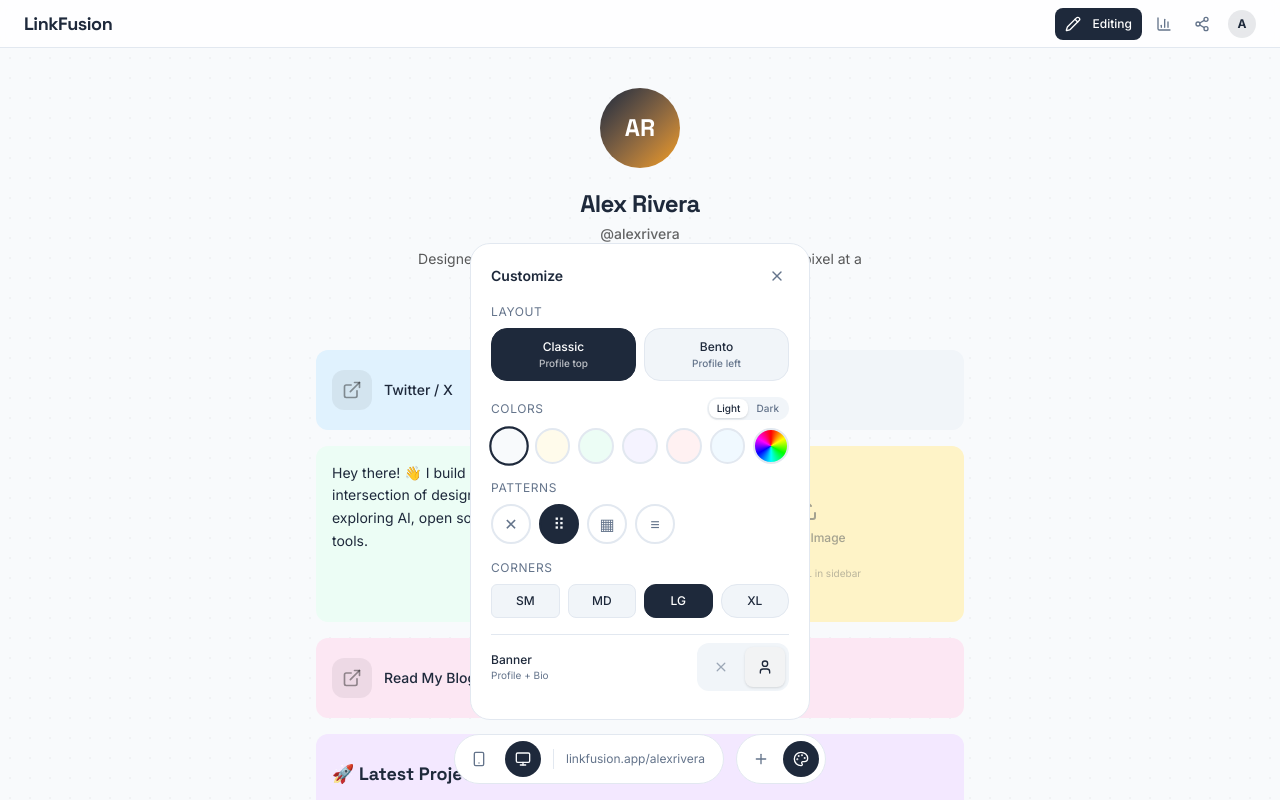
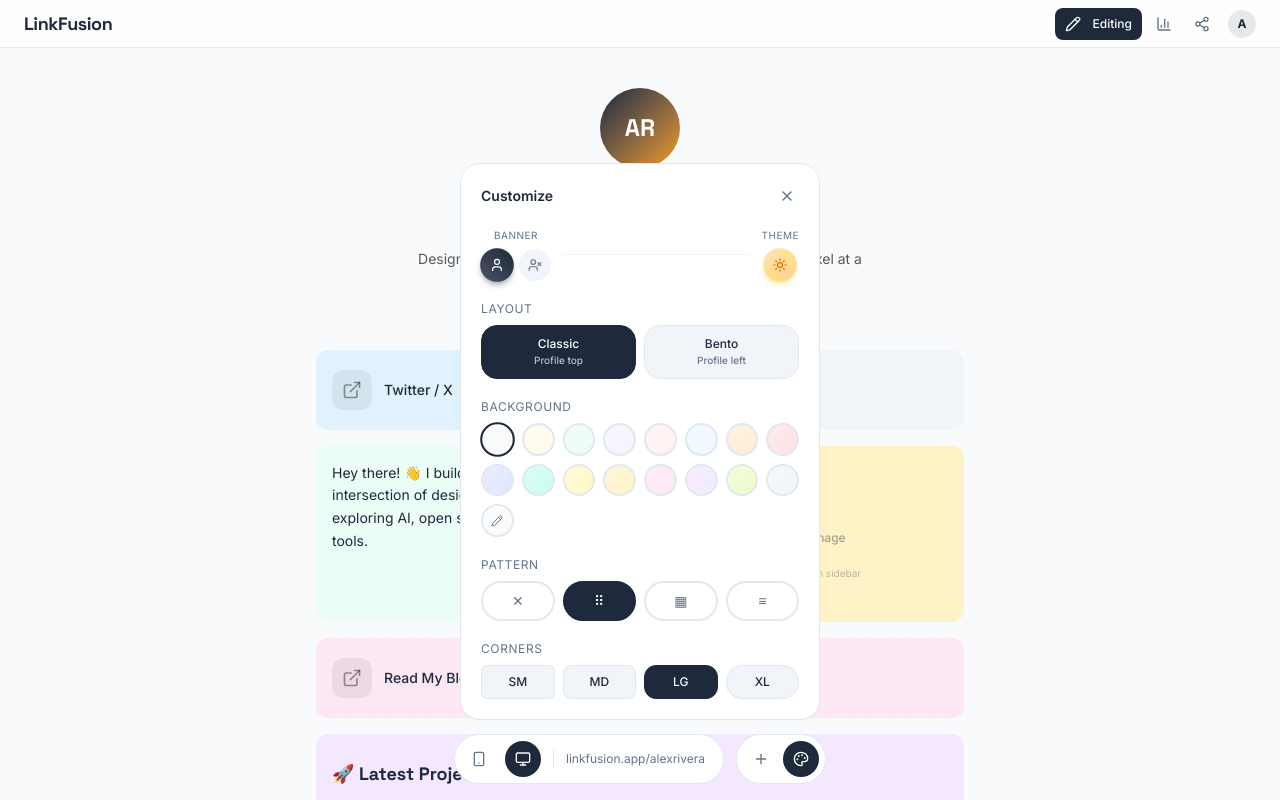
Before and after one commit to techfusionid/linkfusion, a Next.js app: page /editor in a window 1280 px wide. Both pictures are taken after a click on the button 801 px from the left and 759 px from the top of the page. Shown: the top 800 px of the page. Built offline with nearby package versions, Linux system fonts and the light colour scheme.

Commit message:
add color pallete presets for light/dark mode

```diff
--- a/components/editor/BottomToolbar.tsx
+++ b/components/editor/BottomToolbar.tsx
@@ -3,7 +3,7 @@
 import { useState, useRef } from 'react';
 import { useEditor, BlockType, LayoutPreset } from '@/app/editor/context';
 import {
-  Smartphone, Monitor, Palette, Plus, Link2, Type, ImagePlus, Heading1, X, User,
+  Smartphone, Monitor, Palette, Plus, Link2, Type, ImagePlus, Heading1, X, User, UserX, Sun, Moon, Pencil,
 } from 'lucide-react';
 
 const BG_PRESETS_LIGHT = [
@@ -13,15 +13,35 @@ const BG_PRESETS_LIGHT = [
   { label: 'Lavender', value: '#f5f3ff' },
   { label: 'Rose', value: '#fff1f2' },
   { label: 'Sky', value: '#f0f9ff' },
+  { label: 'Peach', value: '#ffedd5' },
+  { label: 'Coral', value: '#fee2e2' },
+  { label: 'Indigo', value: '#e0e7ff' },
+  { label: 'Teal', value: '#ccfbf1' },
+  { label: 'Yellow', value: '#fef9c3' },
+  { label: 'Amber', value: '#fef3c7' },
+  { label: 'Pink', value: '#fce7f3' },
+  { label: 'Purple', value: '#f3e8ff' },
+  { label: 'Lime', value: '#ecfccb' },
+  { label: 'Gray', value: '#f1f5f9' },
 ];
 
 const BG_PRESETS_DARK = [
   { label: 'Charcoal', value: '#1a1a2e' },
   { label: 'Navy', value: '#0f172a' },
   { label: 'Slate', value: '#1e293b' },
-  { label: 'Ink', value: '#171717' },
+  { label: 'Ink', value: '#0a0a0a' },
   { label: 'Deep Purple', value: '#1e1b2e' },
   { label: 'Forest', value: '#0f1f1a' },
+  { label: 'Maroon', value: '#1c1917' },
+  { label: 'Midnight', value: '#020617' },
+  { label: 'Zinc', value: '#18181b' },
+  { label: 'Stone', value: '#292524' },
+  { label: 'Neutral', value: '#171717' },
+  { label: 'Crimson', value: '#271c19' },
+  { label: 'Violet', value: '#1e1b4e' },
+  { label: 'Fuchsia', value: '#2a1a2e' },
+  { label: 'Emerald', value: '#022c22' },
+  { label: 'Cyan', value: '#083344' },
 ];
 
 const PATTERNS: Array<{ value: 'none' | 'dots' | 'grid' | 'lines'; label: string }> = [
@@ -41,30 +61,101 @@ const ADD_BLOCK_OPTIONS: { type: BlockType; icon: typeof Plus; label: string }[]
 export default function BottomToolbar() {
   const {
     previewMode, setPreviewMode,
-    theme, updateTheme, addBlock, profile, layoutPreset, setLayoutPreset, showBanner, setShowBanner,
+    theme, updateTheme, addBlock, profile, layoutPreset, setLayoutPreset, showBanner, setShowBanner, darkMode, setDarkMode,
   } = useEditor();
 
   const [showTheme, setShowTheme] = useState(false);
   const [showAddBlock, setShowAddBlock] = useState(false);
-  const [colorMode, setColorMode] = useState<'light' | 'dark'>('light');
   const colorInputRef = useRef<HTMLInputElement>(null);
 
-  const bgPresets = colorMode === 'light' ? BG_PRESETS_LIGHT : BG_PRESETS_DARK;
+  const bgPresets = darkMode ? BG_PRESETS_DARK : BG_PRESETS_LIGHT;
+  const isCustomColor = !bgPresets.some(p => p.value === theme.bgColor);
 
   return (
     <>
       {/* Theme Popover */}
       {showTheme && (
-        <div className="fixed bottom-20 left-1/2 -translate-x-1/2 z-50 w-[340px] bg-card border rounded-2xl p-5 shadow-elevated animate-in slide-in-from-bottom-2 fade-in duration-200">
-          <div className="flex items-center justify-between mb-4">
+        <div className="fixed bottom-20 left-1/2 -translate-x-1/2 z-50 w-[360px] bg-card border rounded-2xl p-5 shadow-elevated animate-in slide-in-from-bottom-2 fade-in duration-200">
+          <div className="flex items-center justify-between mb-5">
             <span className="text-sm font-semibold text-foreground">Customize</span>
             <button onClick={() => setShowTheme(false)} className="p-1 rounded-md hover:bg-secondary">
               <X className="w-4 h-4 text-muted-foreground" />
             </button>
           </div>
 
+          {/* Top Row: Banner Toggle | Divider | Theme Switcher */}
+          <div className="flex items-center justify-between gap-3 mb-5">
+            {/* Banner Toggle */}
+            <div className="flex flex-col items-center gap-1.5">
+              <span className="text-[10px] text-muted-foreground uppercase tracking-wider">Banner</span>
+              <div className="flex gap-1.5">
+                <button
+                  onClick={() => setShowBanner(true)}
+                  className={`relative w-8 h-8 rounded-full flex items-center justify-center transition-all duration-300 ${
+                    showBanner
+                      ? 'bg-primary text-primary-foreground shadow-md shadow-primary/30 scale-105'
+                      : 'bg-secondary text-muted-foreground hover:bg-secondary/80 hover:scale-105'
+                  }`}
+                  title="Show banner"
+                >
+                  <User className="w-3.5 h-3.5" />
+                  {showBanner && (
+                    <div className="absolute inset-0 rounded-full bg-gradient-to-tr from-white/20 to-transparent" />
+                  )}
+                </button>
+                <button
+                  onClick={() => setShowBanner(false)}
+                  className={`relative w-8 h-8 rounded-full flex items-center justify-center transition-all duration-300 ${
+                    !showBanner
+                      ? 'bg-destructive text-destructive-foreground shadow-md shadow-destructive/30 scale-105'
+                      : 'bg-secondary text-muted-foreground hover:bg-secondary/80 hover:scale-105'
+                  }`}
+                  title="Hide banner"
+                >
+                  <UserX className="w-3.5 h-3.5" />
+                  {!showBanner && (
+                    <div className="absolute inset-0 rounded-full bg-gradient-to-tr from-white/20 to-transparent" />
+                  )}
+                </button>
+              </div>
+            </div>
+
+            {/* Divider */}
+            <div className="flex-1 h-px bg-border/40" />
+
+            {/* Theme Switcher */}
+            <div className="flex flex-col items-center gap-1.5">
+              <span className="text-[10px] text-muted-foreground uppercase tracking-wider">Theme</span>
+              <button
+                onClick={() => setDarkMode(!darkMode)}
+                className={`relative w-8 h-8 rounded-full flex items-center justify-center transition-all duration-500 overflow-hidden shrink-0 ${
+                  darkMode
+                    ? 'bg-slate-900 text-yellow-400 shadow-md shadow-slate-900/50 scale-105'
+                    : 'bg-amber-100 text-amber-600 shadow-md shadow-amber-200/50 scale-105'
+                }`}
+                title={`Switch to ${darkMode ? 'light' : 'dark'} mode`}
+              >
+                {/* Animated background glow */}
+                <div className={`absolute inset-0 transition-opacity duration-500 ${darkMode ? 'opacity-100' : 'opacity-0'}`}>
+                  <div className="absolute inset-0 bg-gradient-to-tr from-indigo-500/30 via-purple-500/30 to-pink-500/30" />
+                </div>
+                <div className={`absolute inset-0 transition-opacity duration-500 ${darkMode ? 'opacity-0' : 'opacity-100'}`}>
+                  <div className="absolute inset-0 bg-gradient-to-tr from-amber-300/50 via-orange-300/50 to-yellow-300/50" />
+                </div>
+
+                {/* Icon */}
+                <div className="relative z-10">
+                  {darkMode ? <Moon className="w-3.5 h-3.5" /> : <Sun className="w-3.5 h-3.5" />}
+                </div>
+
+                {/* Shine effect */}
+                <div className="absolute inset-0 rounded-full bg-gradient-to-br from-white/40 via-transparent to-transparent pointer-events-none" />
+              </button>
+            </div>
+          </div>
+
           {/* Layout Preset */}
-          <div className="mb-4">
+          <div className="mb-5">
             <label className="text-xs text-muted-foreground uppercase tracking-wider mb-2 block">Layout</label>
             <div className="flex gap-2">
               {([
@@ -87,46 +178,35 @@ export default function BottomToolbar() {
             </div>
           </div>
 
-          {/* Colors */}
-          <div className="mb-4">
-            <div className="flex items-center justify-between mb-2">
-              <label className="text-xs text-muted-foreground uppercase tracking-wider">Colors</label>
-              <div className="flex bg-secondary rounded-lg p-0.5">
-                <button
-                  onClick={() => setColorMode('light')}
-                  className={`px-2 py-0.5 text-[10px] rounded-md font-medium transition-colors ${colorMode === 'light' ? 'bg-card text-foreground shadow-sm' : 'text-muted-foreground'}`}
-                >
-                  Light
-                </button>
-                <button
-                  onClick={() => setColorMode('dark')}
-                  className={`px-2 py-0.5 text-[10px] rounded-md font-medium transition-colors ${colorMode === 'dark' ? 'bg-card text-foreground shadow-sm' : 'text-muted-foreground'}`}
-                >
-                  Dark
-                </button>
-              </div>
-            </div>
-            <div className="flex gap-2 items-center">
+          {/* Colors - 8x2 grid */}
+          <div className="mb-5">
+            <label className="text-xs text-muted-foreground uppercase tracking-wider mb-2 block">Background</label>
+            <div className="grid grid-cols-8 gap-2">
               {bgPresets.map(preset => (
                 <button
                   key={preset.value}
                   onClick={() => updateTheme({ bgColor: preset.value })}
-                  className={`w-9 h-9 rounded-full border-2 transition-all hover:scale-110 ${
-                    theme.bgColor === preset.value ? 'border-foreground scale-110' : 'border-border'
+                  className={`aspect-square rounded-full border-2 transition-all hover:scale-110 relative overflow-hidden ${
+                    theme.bgColor === preset.value ? 'border-foreground scale-105' : 'border-border'
                   }`}
                   style={{ backgroundColor: preset.value }}
                   title={preset.label}
-                />
+                >
+                  {/* Subtle sheen overlay */}
+                  <div className="absolute inset-0 rounded-full bg-gradient-to-br from-white/30 to-transparent pointer-events-none" />
+                </button>
               ))}
               {/* Custom color picker */}
               <button
                 onClick={() => colorInputRef.current?.click()}
-                className="w-9 h-9 rounded-full border-2 border-border hover:border-foreground/40 transition-all hover:scale-110 overflow-hidden relative"
-                style={{
-                  background: 'conic-gradient(from 0deg, #ff0000, #ffff00, #00ff00, #00ffff, #0000ff, #ff00ff, #ff0000)',
-                }}
+                className="aspect-square rounded-full border-2 border-border hover:border-foreground/40 transition-all hover:scale-110 relative overflow-hidden"
                 title="Custom color"
               >
+                <div className="absolute inset-0 rounded-full" style={{ backgroundColor: theme.bgColor }} />
+                <div className="absolute inset-0 rounded-full bg-gradient-to-br from-white/30 to-transparent pointer-events-none" />
+                <div className="absolute inset-0 flex items-center justify-center">
+                  <Pencil className="w-3 h-3 text-foreground/60" />
+                </div>
                 <input
                   ref={colorInputRef}
                   type="color"
@@ -139,14 +219,14 @@ export default function BottomToolbar() {
           </div>
 
           {/* Patterns */}
-          <div className="mb-4">
-            <label className="text-xs text-muted-foreground uppercase tracking-wider mb-2 block">Patterns</label>
+          <div className="mb-5">
+            <label className="text-xs text-muted-foreground uppercase tracking-wider mb-2 block">Pattern</label>
             <div className="flex gap-2">
               {PATTERNS.map(p => (
                 <button
                   key={p.value}
                   onClick={() => updateTheme({ pattern: p.value })}
-                  className={`w-10 h-10 rounded-full border-2 text-base flex items-center justify-center transition-all ${
+                  className={`flex-1 h-10 rounded-full border-2 text-sm flex items-center justify-center transition-all ${
                     theme.pattern === p.value
                       ? 'bg-foreground text-background border-foreground'
                       : 'bg-card text-muted-foreground border-border hover:border-foreground/30'
@@ -158,8 +238,8 @@ export default function BottomToolbar() {
             </div>
           </div>
 
-          {/* Card Corners - buttons themselves are rounded to match */}
-          <div className="mb-4">
+          {/* Card Corners */}
+          <div>
             <label className="text-xs text-muted-foreground uppercase tracking-wider mb-2 block">Corners</label>
             <div className="flex gap-2">
               {([
@@ -180,42 +260,6 @@ export default function BottomToolbar() {
                   {r.value}
                 </button>
               ))}
-            </div>
-          </div>
-
-          {/* Banner Toggle - Two button style */}
-          <div className="flex items-center justify-between py-2 border-t border-border">
-            <div>
-              <div className="text-xs font-medium text-foreground">Banner</div>
-              <div className="text-[10px] text-muted-foreground">Profile + Bio</div>
-            </div>
-            <div className="flex gap-1 bg-secondary rounded-lg p-1">
-              <button
-                onClick={() => setShowBanner(false)}
-                className={`relative w-10 h-10 rounded-md flex items-center justify-center transition-all duration-200 ${
-                  !showBanner
-                    ? 'bg-card shadow-sm scale-100'
-                    : 'hover:bg-card/50 scale-95 opacity-60'
-                }`}
-              >
-                <X className={`w-4 h-4 transition-colors ${!showBanner ? 'text-foreground' : 'text-muted-foreground'}`} />
-                {!showBanner && (
-                  <span className="absolute inset-0 rounded-md bg-primary/10 animate-pulse" />
-                )}
-              </button>
-              <button
-                onClick={() => setShowBanner(true)}
-                className={`relative w-10 h-10 rounded-md flex items-center justify-center transition-all duration-200 ${
-                  showBanner
-                    ? 'bg-card shadow-sm scale-100'
-                    : 'hover:bg-card/50 scale-95 opacity-60'
-                }`}
-              >
-                <User className={`w-4 h-4 transition-colors ${showBanner ? 'text-foreground' : 'text-muted-foreground'}`} />
-                {showBanner && (
-                  <span className="absolute inset-0 rounded-md bg-primary/10 animate-pulse" />
-                )}
-              </button>
             </div>
           </div>
         </div>
@@ -244,18 +288,18 @@ export default function BottomToolbar() {
         <div className="fixed inset-0 z-40" onClick={() => { setShowTheme(false); setShowAddBlock(false); }} />
       )}
 
-      {/* Toolbar - now only device toggle, url, add, theme */}
+      {/* Toolbar */}
       <div className="fixed bottom-4 left-1/2 -translate-x-1/2 z-50 flex items-center gap-3">
         <div className="flex items-center gap-2 bg-card border rounded-full p-1.5 shadow-elevated">
           <button
             onClick={() => setPreviewMode('mobile')}
-            className={`p-2.5 rounded-full transition-colors ${previewMode === 'mobile' ? 'bg-foreground text-background' : 'hover:bg-secondary text-muted-foreground'}`}
+            className={`p-2.5 rounded-full transition-all ${previewMode === 'mobile' ? 'bg-foreground text-background' : 'hover:bg-secondary text-muted-foreground hover:scale-110'}`}
           >
             <Smartphone className="w-4 h-4" />
           </button>
           <button
             onClick={() => setPreviewMode('desktop')}
-            className={`p-2.5 rounded-full transition-colors ${previewMode === 'desktop' ? 'bg-foreground text-background' : 'hover:bg-secondary text-muted-foreground'}`}
+            className={`p-2.5 rounded-full transition-all ${previewMode === 'desktop' ? 'bg-foreground text-background' : 'hover:bg-secondary text-muted-foreground hover:scale-110'}`}
           >
             <Monitor className="w-4 h-4" />
           </button>
@@ -266,14 +310,14 @@ export default function BottomToolbar() {
         <div className="flex items-center gap-1 bg-card border rounded-full p-1.5 shadow-elevated">
           <button
             onClick={() => { setShowAddBlock(!showAddBlock); setShowTheme(false); }}
-            className={`p-2.5 rounded-full transition-colors ${showAddBlock ? 'bg-primary text-primary-foreground' : 'hover:bg-secondary text-muted-foreground'}`}
+            className={`p-2.5 rounded-full transition-all ${showAddBlock ? 'bg-primary text-primary-foreground' : 'hover:bg-secondary text-muted-foreground hover:scale-110'}`}
             title="Add block"
           >
             <Plus className="w-4 h-4" />
           </button>
           <button
             onClick={() => { setShowTheme(!showTheme); setShowAddBlock(false); }}
-            className={`p-2.5 rounded-full transition-colors ${showTheme ? 'bg-primary text-primary-foreground' : 'hover:bg-secondary text-muted-foreground'}`}
+            className={`p-2.5 rounded-full transition-all ${showTheme ? 'bg-primary text-primary-foreground' : 'hover:bg-secondary text-muted-foreground hover:scale-110'}`}
             title="Customize"
           >
             <Palette className="w-4 h-4" />
```
